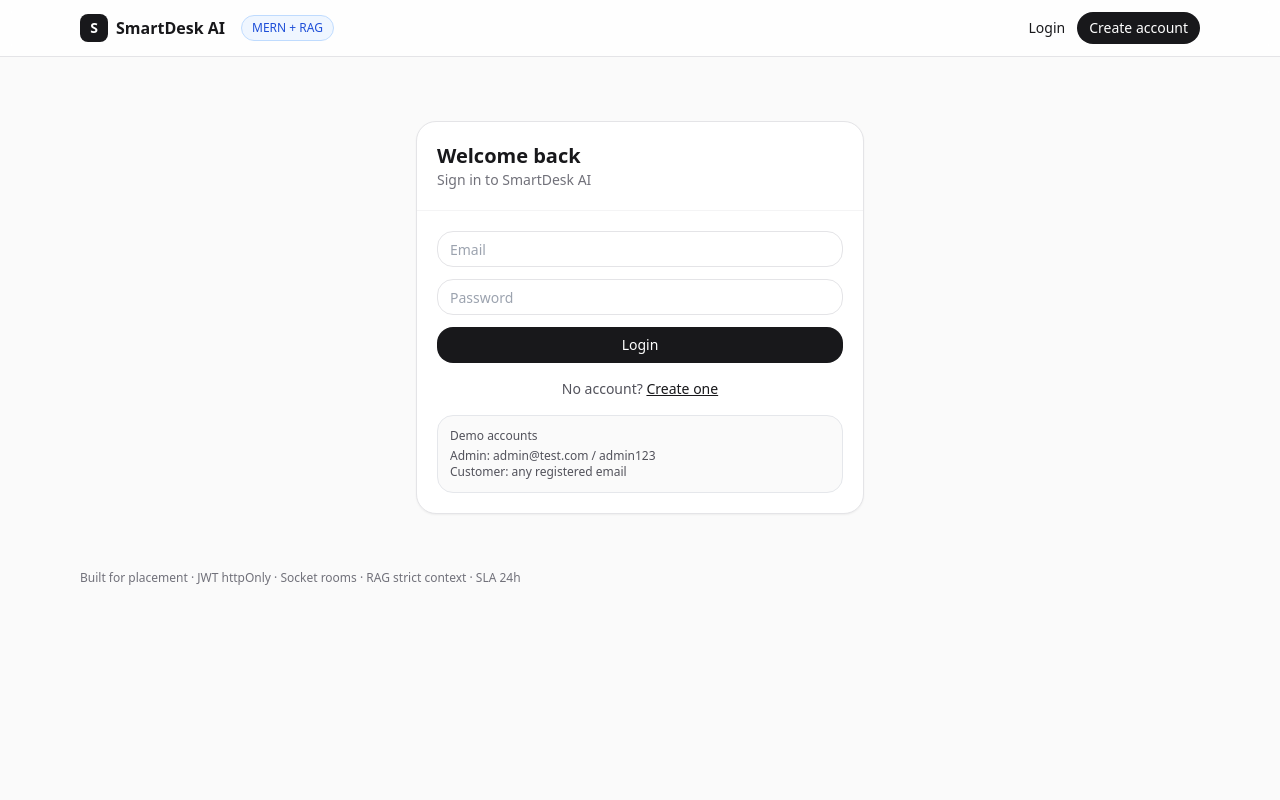
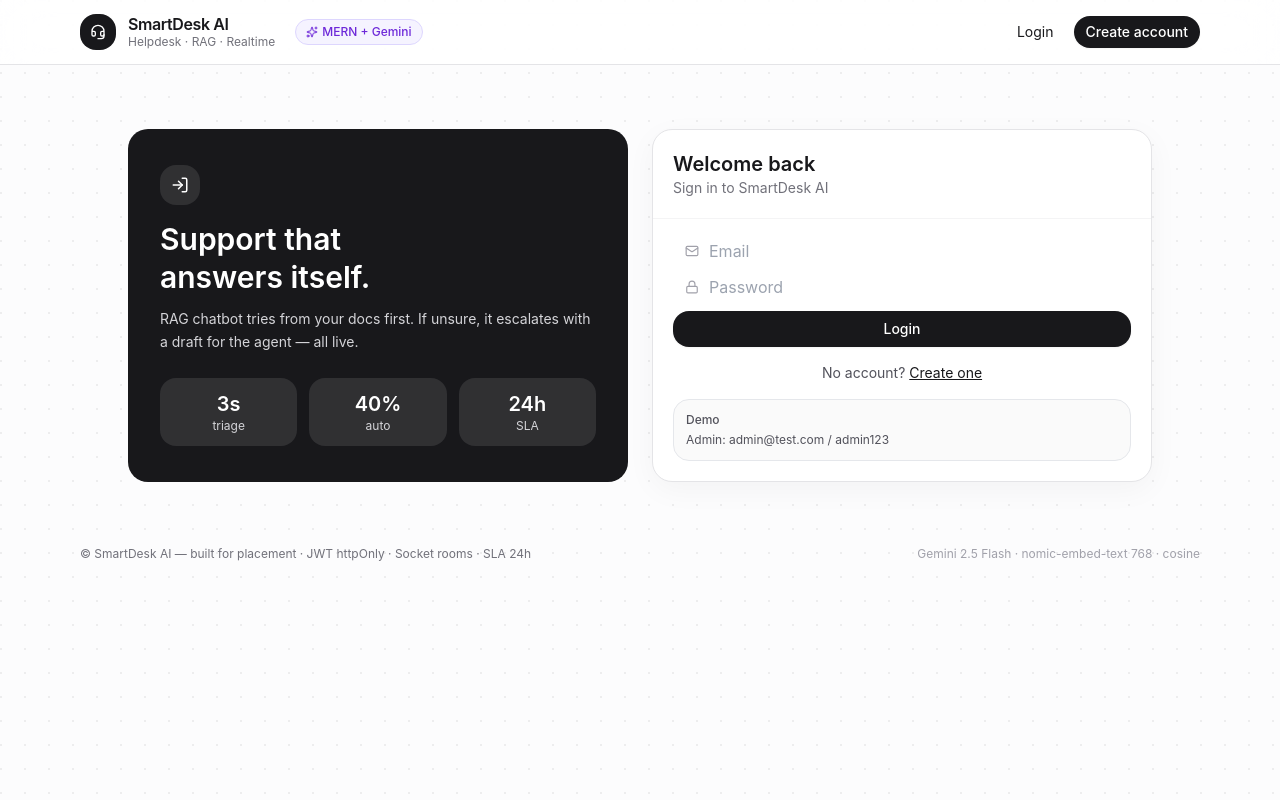
Before and after one commit to MauryaQbit/Smartdesk-ai, a React (Vite) app in the folder client/: page /login in a window 1280 px wide. Built offline with nearby package versions, Linux system fonts and the light colour scheme; no server answers.

Commit message:
ui: premium polish - lucide + framer hero, gradient header, stat cards, Tailwind polish

```diff
--- a/client/package.json
+++ b/client/package.json
@@ -11,6 +11,8 @@
   },
   "dependencies": {
     "axios": "^1.20.0",
+    "framer-motion": "^13.4.0",
+    "lucide-react": "^1.47.0",
     "react": "^19.2.8",
     "react-dom": "^19.2.8",
     "react-router-dom": "^7.18.3",
--- a/client/src/components/Layout.jsx
+++ b/client/src/components/Layout.jsx
@@ -1,4 +1,5 @@
 import { Link, useNavigate } from 'react-router-dom';
+import { Headset, Sparkles, LogOut } from 'lucide-react';
 import { useAuth } from '../context/AuthContext';
 import { Button, Badge } from './ui';
 
@@ -7,32 +8,38 @@
   const nav = useNavigate();
   const onLogout = async () => { await logout(); nav('/login'); };
   return (
-    <div className="min-h-screen">
-      <header className="sticky top-0 z-40 bg-white/80 backdrop-blur border-b border-zinc-200">
-        <div className="max-w-6xl mx-auto px-4 h-14 flex items-center justify-between">
-          <Link to="/" className="flex items-center gap-2 font-semibold">
-            <span className="h-7 w-7 grid place-items-center rounded-lg bg-zinc-900 text-white text-sm">S</span>
-            SmartDesk AI
-            <Badge tone="blue" className="ml-2">MERN + RAG</Badge>
+    <div className="min-h-screen bg-grid">
+      <header className="sticky top-0 z-40 bg-white/80 backdrop-blur-xl border-b border-zinc-200">
+        <div className="max-w-6xl mx-auto px-4 h-16 flex items-center justify-between">
+          <Link to="/" className="flex items-center gap-3">
+            <span className="h-9 w-9 grid place-items-center rounded-xl bg-zinc-900 text-white"><Headset size={16} /></span>
+            <div className="leading-tight">
+              <div className="font-semibold tracking-tight">SmartDesk AI</div>
+              <div className="text-xs text-zinc-500">Helpdesk · RAG · Realtime</div>
+            </div>
+            <Badge tone="violet" className="hidden sm:inline-flex ml-2"><Sparkles size={12} className="mr-1" /> MERN + Gemini</Badge>
           </Link>
-          <div className="flex items-center gap-3">
+          <div className="flex items-center gap-2">
             {!user ? (
               <>
-                <Link to="/login" className="text-sm">Login</Link>
+                <Link to="/login" className="text-sm px-3 py-2 hover:bg-zinc-100 rounded-xl">Login</Link>
                 <Link to="/register"><Button size="sm">Create account</Button></Link>
               </>
             ) : (
               <>
-                <span className="hidden sm:inline text-sm text-zinc-600">{user.name} <span className="text-zinc-400">· {user.role}</span></span>
-                <Badge tone={user.role==='admin'?'blue':user.role==='agent'?'green':'zinc'}>{user.role}</Badge>
-                <Button variant="secondary" size="sm" onClick={onLogout}>Logout</Button>
+                <span className="hidden md:inline text-sm text-zinc-600">{user.name} <span className="text-zinc-400">· {user.role}</span></span>
+                <Badge tone={user.role==='admin'?'violet':user.role==='agent'?'green':'zinc'}>{user.role}</Badge>
+                <Button variant="secondary" size="sm" onClick={onLogout}><LogOut size={14} className="mr-1.5" /> Logout</Button>
               </>
             )}
           </div>
         </div>
       </header>
-      <main className="max-w-6xl mx-auto px-4 py-6">{children}</main>
-      <footer className="max-w-6xl mx-auto px-4 py-8 text-xs text-zinc-500">Built for placement · JWT httpOnly · Socket rooms · RAG strict context · SLA 24h</footer>
+      <main className="max-w-6xl mx-auto px-4 py-6 md:py-8">{children}</main>
+      <footer className="max-w-6xl mx-auto px-4 py-8 text-xs text-zinc-500 flex flex-wrap gap-2 justify-between">
+        <span>© SmartDesk AI — built for placement · JWT httpOnly · Socket rooms · SLA 24h</span>
+        <span className="text-zinc-400">Gemini 2.5 Flash · nomic-embed-text 768 · cosine</span>
+      </footer>
     </div>
   );
 }
--- a/client/src/components/ui.jsx
+++ b/client/src/components/ui.jsx
@@ -1,16 +1,16 @@
 export function Button({ variant="primary", size="md", className="", ...props }) {
-  const base = "inline-flex items-center justify-center rounded-xl font-medium transition disabled:opacity-50 disabled:cursor-not-allowed";
+  const base = "inline-flex items-center justify-center rounded-xl font-medium transition-all active:scale-[0.98] disabled:opacity-50 disabled:cursor-not-allowed focus-visible:outline-none focus-visible:ring-2 focus-visible:ring-zinc-900/10";
   const variants = {
-    primary: "bg-zinc-900 text-white hover:bg-black",
-    secondary: "bg-white border border-zinc-200 hover:bg-zinc-50",
+    primary: "bg-zinc-900 text-white hover:bg-black shadow-sm",
+    secondary: "bg-white border border-zinc-200 hover:bg-zinc-50 shadow-sm",
     ghost: "hover:bg-zinc-100",
-    danger: "bg-red-600 text-white hover:bg-red-700",
+    danger: "bg-red-600 text-white hover:bg-red-700 shadow-sm",
   };
-  const sizes = { sm: "h-8 px-3 text-sm", md: "h-9 px-4 text-sm", lg: "h-10 px-5" };
+  const sizes = { sm: "h-8 px-3 text-sm", md: "h-9 px-4 text-sm", lg: "h-11 px-5 text-[15px]" };
   return <button className={`${base} ${variants[variant]||variants.primary} ${sizes[size]} ${className}`} {...props} />;
 }
 export function Card({ className="", ...props }) {
-  return <div className={`bg-white border border-zinc-200 rounded-2xl shadow-sm ${className}`} {...props} />;
+  return <div className={`bg-white border border-zinc-200 rounded-2xl shadow-[0_8px_30px_rgba(0,0,0,0.04)] ${className}`} {...props} />;
 }
 export function CardHeader({ className="", ...props }) {
   return <div className={`p-5 border-b border-zinc-100 ${className}`} {...props} />;
@@ -25,22 +25,26 @@
     green: "bg-emerald-50 text-emerald-700 border border-emerald-200",
     amber: "bg-amber-50 text-amber-700 border border-amber-200",
     red: "bg-red-50 text-red-700 border border-red-200",
+    violet: "bg-violet-50 text-violet-700 border border-violet-200",
   };
   return <span className={`inline-flex items-center rounded-full px-2.5 py-1 text-xs font-medium ${tones[tone]} ${className}`} {...props} />;
 }
 export function Input(props) {
-  return <input className="w-full h-9 rounded-xl border border-zinc-200 bg-white px-3 text-sm outline-none focus:ring-2 focus:ring-zinc-900/10 focus:border-zinc-300" {...props} />;
+  return <input className="w-full h-10 rounded-xl border border-zinc-200 bg-white px-3 text-sm outline-none focus:ring-2 focus:ring-zinc-900/10 focus:border-zinc-300 placeholder:text-zinc-400" {...props} />;
 }
 export function Textarea(props) {
-  return <textarea className="w-full min-h-[90px] rounded-xl border border-zinc-200 bg-white p-3 text-sm outline-none focus:ring-2 focus:ring-zinc-900/10" {...props} />;
+  return <textarea className="w-full min-h-[96px] rounded-xl border border-zinc-200 bg-white p-3 text-sm outline-none focus:ring-2 focus:ring-zinc-900/10 placeholder:text-zinc-400" {...props} />;
 }
 export function Select(props) {
-  return <select className="h-9 rounded-xl border border-zinc-200 bg-white px-3 text-sm" {...props} />;
+  return <select className="h-10 rounded-xl border border-zinc-200 bg-white px-3 text-sm focus:ring-2 focus:ring-zinc-900/10" {...props} />;
 }
 export function Skeleton({ className="" }) {
   return <div className={`animate-pulse bg-zinc-100 rounded-xl ${className}`} />;
 }
 export function Toast({ message }) {
   if (!message) return null;
-  return <div className="fixed bottom-4 left-1/2 -translate-x-1/2 bg-zinc-900 text-white px-4 py-2 rounded-full text-sm shadow-lg z-50">{message}</div>;
+  return <div className="fixed bottom-4 left-1/2 -translate-x-1/2 bg-zinc-900 text-white px-4 py-2 rounded-full text-sm shadow-xl z-50">{message}</div>;
 }
+export function Stat({ label, value, sub }) {
+  return <div className="rounded-2xl border bg-white p-4"><div className="text-xs text-zinc-500">{label}</div><div className="text-2xl font-semibold mt-1">{value}</div>{sub && <div className="text-xs text-zinc-500 mt-1">{sub}</div>}</div>;
+}
--- a/client/src/index.css
+++ b/client/src/index.css
@@ -3,4 +3,8 @@
 @tailwind utilities;
 
 :root { color-scheme: light; }
-body { @apply bg-zinc-50 text-zinc-900 antialiased; font-family: ui-sans-system, system-ui, -apple-system, Segoe UI, Roboto, sans-serif; }
+html { scroll-behavior: smooth; }
+body { @apply bg-[#fcfcfd] text-zinc-900 antialiased; font-family: Inter, ui-sans-system, system-ui, -apple-system, Segoe UI, Roboto, sans-serif; }
+
+/* subtle grid background */
+.bg-grid { background-image: radial-gradient(circle at 1px 1px, rgba(0,0,0,0.06) 1px, transparent 0); background-size: 24px 24px; }
--- a/client/src/pages/Login.jsx
+++ b/client/src/pages/Login.jsx
@@ -1,5 +1,7 @@
 import { useState } from 'react';
 import { Link, useNavigate } from 'react-router-dom';
+import { LogIn, Mail, Lock } from 'lucide-react';
+import { motion } from 'framer-motion';
 import { useAuth } from '../context/AuthContext';
 import { Card, CardContent, CardHeader, Button, Input } from '../components/ui';
 
@@ -9,33 +11,39 @@
   const [form, setForm] = useState({ email: '', password: '' });
   const [err, setErr] = useState('');
   const [loading, setLoading] = useState(false);
-
   const submit = async (e) => {
-    e.preventDefault();
-    setErr(''); setLoading(true);
+    e.preventDefault(); setErr(''); setLoading(true);
     try { await login(form.email, form.password); nav('/'); } catch (e) { setErr(e.response?.data?.message || 'Login failed'); }
     setLoading(false);
   };
-
   return (
-    <div className="max-w-md mx-auto mt-10">
-      <Card>
+    <div className="max-w-5xl mx-auto grid md:grid-cols-2 gap-6 mt-8">
+      <motion.div initial={{ opacity: 0, y: 8 }} animate={{ opacity: 1, y: 0 }} className="hidden md:flex flex-col justify-center rounded-2xl bg-zinc-900 text-white p-8">
+        <div className="h-10 w-10 grid place-items-center rounded-xl bg-white/10"><LogIn size={18} /></div>
+        <h1 className="text-3xl font-semibold mt-4 leading-tight">Support that<br/>answers itself.</h1>
+        <p className="text-sm text-zinc-300 mt-3 leading-relaxed">RAG chatbot tries from your docs first. If unsure, it escalates with a draft for the agent — all live.</p>
+        <div className="mt-6 grid grid-cols-3 gap-3 text-center">
+          <div className="rounded-xl bg-white/10 p-3"><div className="text-xl font-semibold">3s</div><div className="text-xs text-zinc-300">triage</div></div>
+          <div className="rounded-xl bg-white/10 p-3"><div className="text-xl font-semibold">40%</div><div className="text-xs text-zinc-300">auto</div></div>
+          <div className="rounded-xl bg-white/10 p-3"><div className="text-xl font-semibold">24h</div><div className="text-xs text-zinc-300">SLA</div></div>
+        </div>
+      </motion.div>
+      <Card className="h-fit">
         <CardHeader>
-          <h1 className="text-xl font-semibold">Welcome back</h1>
+          <h2 className="text-xl font-semibold">Welcome back</h2>
           <p className="text-sm text-zinc-500">Sign in to SmartDesk AI</p>
         </CardHeader>
         <CardContent>
           <form onSubmit={submit} className="space-y-3">
-            <Input placeholder="Email" type="email" required value={form.email} onChange={(e)=>setForm({...form,email:e.target.value})} />
-            <Input placeholder="Password" type="password" required value={form.password} onChange={(e)=>setForm({...form,password:e.target.value})} />
+            <div className="relative"><Mail size={14} className="absolute left-3 top-1/2 -translate-y-1/2 text-zinc-400" /><Input className="pl-9" placeholder="Email" type="email" required value={form.email} onChange={(e)=>setForm({...form,email:e.target.value})} /></div>
+            <div className="relative"><Lock size={14} className="absolute left-3 top-1/2 -translate-y-1/2 text-zinc-400" /><Input className="pl-9" placeholder="Password" type="password" required value={form.password} onChange={(e)=>setForm({...form,password:e.target.value})} /></div>
             {err && <div className="text-sm text-red-600 bg-red-50 border border-red-200 rounded-xl px-3 py-2">{err}</div>}
             <Button className="w-full" disabled={loading}>{loading?'Signing in…':'Login'}</Button>
           </form>
           <div className="text-sm text-center mt-4 text-zinc-600">No account? <Link to="/register" className="text-zinc-900 underline">Create one</Link></div>
           <div className="mt-4 rounded-xl bg-zinc-50 border p-3 text-xs text-zinc-600">
-            <div className="font-medium mb-1">Demo accounts</div>
+            <div className="font-medium mb-1">Demo</div>
             <div>Admin: admin@test.com / admin123</div>
-            <div>Customer: any registered email</div>
           </div>
         </CardContent>
       </Card>
--- a/client/src/pages/Register.jsx
+++ b/client/src/pages/Register.jsx
@@ -1,5 +1,7 @@
 import { useState } from 'react';
 import { Link, useNavigate } from 'react-router-dom';
+import { UserPlus, Mail, Lock, User } from 'lucide-react';
+import { motion } from 'framer-motion';
 import { useAuth } from '../context/AuthContext';
 import { Card, CardContent, CardHeader, Button, Input, Select } from '../components/ui';
 
@@ -13,22 +15,31 @@
     try { await register(form.name, form.email, form.password, form.role); nav('/'); } catch (e) { setErr(e.response?.data?.message || 'Register failed'); }
   };
   return (
-    <div className="max-w-md mx-auto mt-10">
-      <Card>
+    <div className="max-w-5xl mx-auto grid md:grid-cols-2 gap-6 mt-8">
+      <motion.div initial={{ opacity: 0, y: 8 }} animate={{ opacity: 1, y: 0 }} className="hidden md:flex flex-col justify-center rounded-2xl bg-white border p-8">
+        <div className="h-10 w-10 grid place-items-center rounded-xl bg-zinc-900 text-white"><UserPlus size={18} /></div>
+        <h1 className="text-3xl font-semibold mt-4 leading-tight">Create your<br/>workspace.</h1>
+        <p className="text-sm text-zinc-600 mt-3">Role-based access, live tickets, and AI that cites its sources.</p>
+        <ul className="mt-6 space-y-2 text-sm text-zinc-600 list-disc list-inside">
+          <li>Customer, Agent, Admin</li>
+          <li>JWT httpOnly + RBAC</li>
+          <li>Recharts + SLA cron</li>
+        </ul>
+      </motion.div>
+      <Card className="h-fit">
         <CardHeader>
-          <h1 className="text-xl font-semibold">Create account</h1>
-          <p className="text-sm text-zinc-500">Join SmartDesk AI — choose role</p>
+          <h2 className="text-xl font-semibold">Create account</h2>
+          <p className="text-sm text-zinc-500">Choose a role — admin limited to first user</p>
         </CardHeader>
         <CardContent>
           <form onSubmit={submit} className="space-y-3">
-            <Input placeholder="Full name" required value={form.name} onChange={(e)=>setForm({...form,name:e.target.value})} />
-            <Input placeholder="Email" type="email" required value={form.email} onChange={(e)=>setForm({...form,email:e.target.value})} />
-            <Input placeholder="Password (min 6)" type="password" required value={form.password} onChange={(e)=>setForm({...form,password:e.target.value})} />
+            <div className="relative"><User size={14} className="absolute left-3 top-1/2 -translate-y-1/2 text-zinc-400" /><Input className="pl-9" placeholder="Full name" required value={form.name} onChange={(e)=>setForm({...form,name:e.target.value})} /></div>
+            <div className="relative"><Mail size={14} className="absolute left-3 top-1/2 -translate-y-1/2 text-zinc-400" /><Input className="pl-9" placeholder="Email" type="email" required value={form.email} onChange={(e)=>setForm({...form,email:e.target.value})} /></div>
+            <div className="relative"><Lock size={14} className="absolute left-3 top-1/2 -translate-y-1/2 text-zinc-400" /><Input className="pl-9" placeholder="Password (min 6)" type="password" required value={form.password} onChange={(e)=>setForm({...form,password:e.target.value})} /></div>
             <Select value={form.role} onChange={(e)=>setForm({...form,role:e.target.value})}>
               <option value="customer">Customer</option>
               <option value="agent">Agent</option>
             </Select>
-            <div className="text-xs text-zinc-500">Admin can be created only once via role=admin (server guard).</div>
             {err && <div className="text-sm text-red-600 bg-red-50 border rounded-xl px-3 py-2">{err}</div>}
             <Button className="w-full">Create account</Button>
           </form>
```
Also changed, not shown: client/src/pages/Dashboard.jsx (+45 -27 lines), 1 other file (tests, documents, lock files or other folders).
